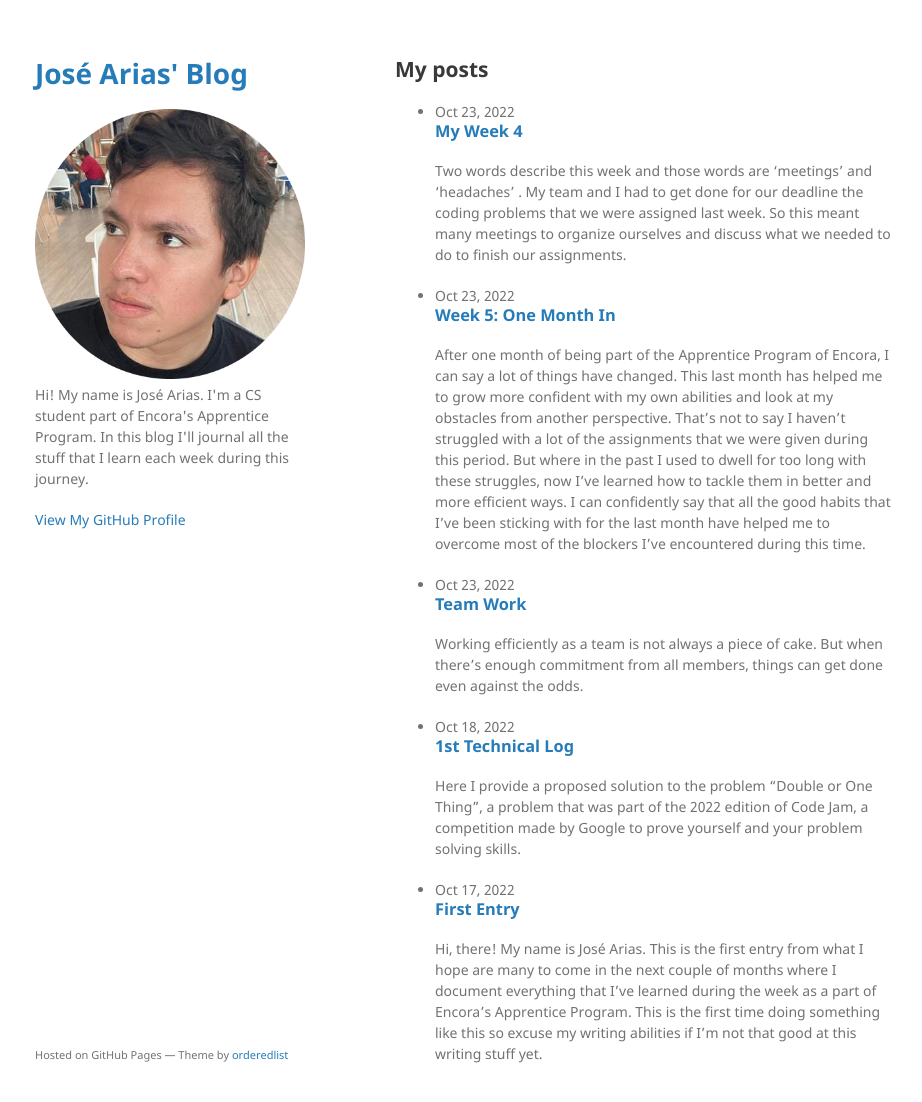
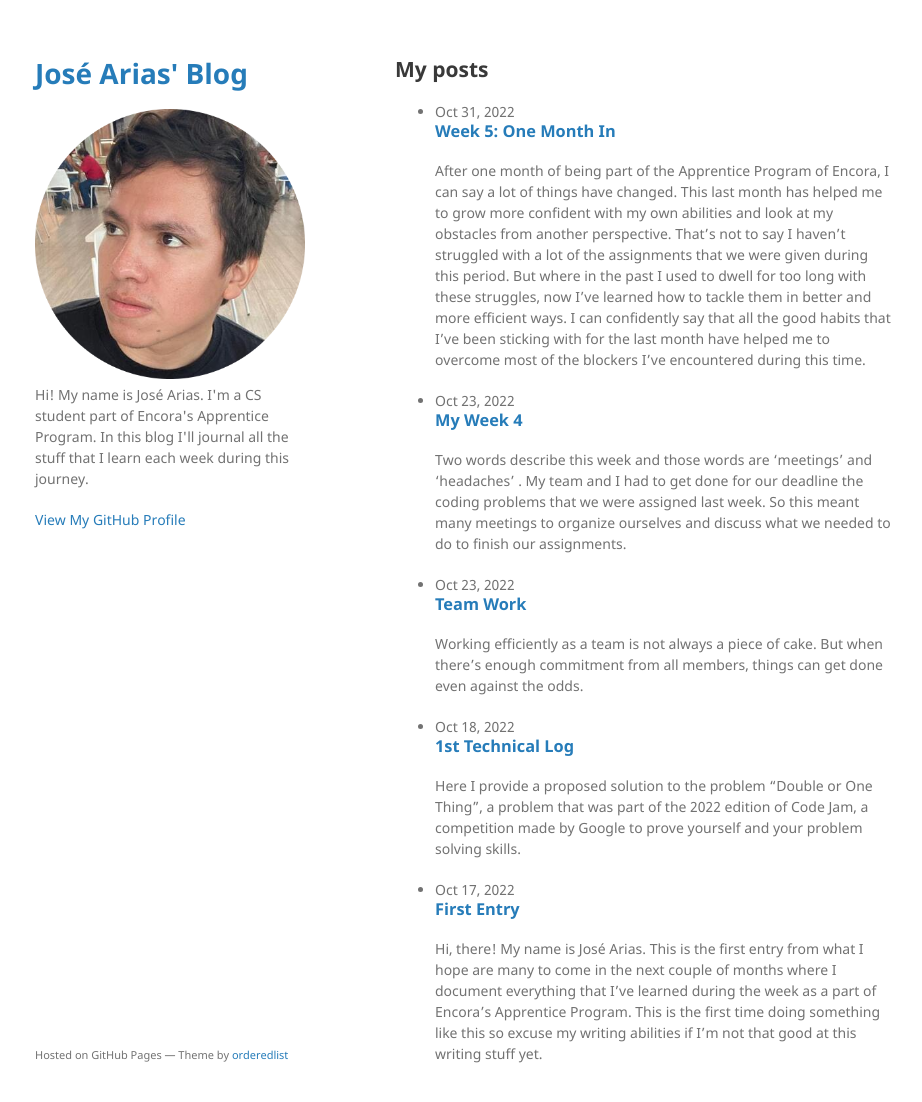
Before and after one commit to joseearias/joseearias.github.io, a Jekyll site: the page built from index.markdown, in a window 1280 px wide and 1134 px high. Shown: the top 1102 px of the window, without its empty margins (175-1097 px from the left). Built offline with Jekyll 4.4.1, drawn with Linux system fonts in a browser that asks for light colours.

Commit message:
Update 2022-10-31-fifth-week.markdown

```diff
--- a/_posts/2022-10-31-fifth-week.markdown
+++ b/_posts/2022-10-31-fifth-week.markdown
@@ -1,7 +1,7 @@
 ---
 layout: post
 title:  "Week 5: One Month In"
-date:   2022-10-23 15:36:15 -0500
+date:   2022-10-31 10:36:15 -0500
 categories: jekyll update
 ---
 
```
